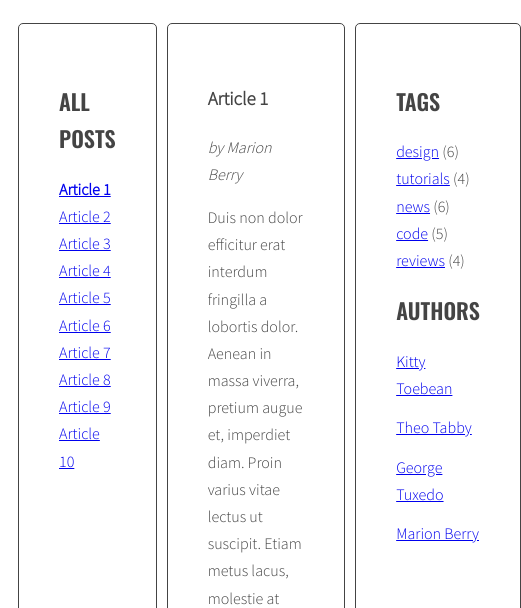
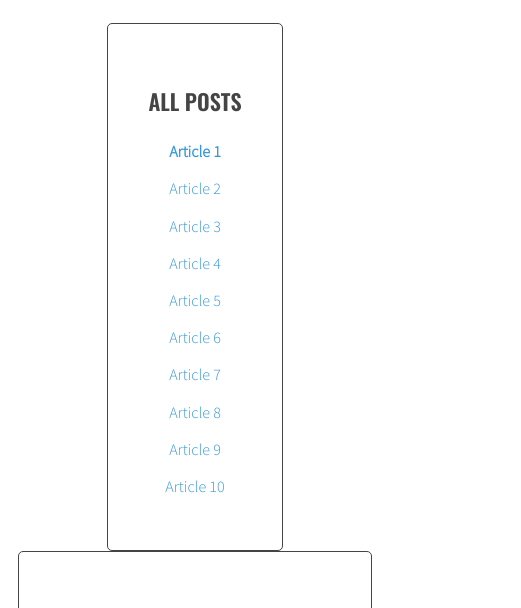
Before and after one commit to rafaraf75/javascript-blog, a website: page index.html in a window 390 px wide. Both pictures are taken after a click on the link "Article 1". Shown: the part 220-828 px from the top of the page, 521 px wide, since content can reach past the window. Drawn offline with nearby package versions, Linux system fonts and the light colour scheme.

Commit message:
Updated styles in SCSS and CSS for better layout and transitions.

```diff
--- /dev/null
+++ b/eslint.config.js
@@ -0,0 +1,22 @@
+export default [
+  {
+    files: ["**/*.js"],
+    languageOptions: {
+      globals: {
+        browser: true, // Zmienna globalna dla środowiska przeglądarki
+        node: true, // Zmienna globalna dla środowiska Node.js
+        es6: true // Ustawienie dla ES6
+      }
+    },
+    rules: {
+      "semi": ["error", "always"], // Wymusza średniki
+      "quotes": ["error", "double"], // Wymusza podwójne cudzysłowy
+      "no-var": "error", // Blokuje użycie var
+      "prefer-const": "error", // Zaleca używanie const
+      "eqeqeq": ["error", "always"], // Wymusza użycie ===
+      "curly": ["error", "all"], // Wymusza używanie klamr
+      "no-unused-vars": "warn", // Ostrzeżenie dla nieużywanych zmiennych
+      "no-console": "off" // Możesz wyłączyć ostrzeżenie dla console.log
+    }
+  }
+];
--- a/js/script.js
+++ b/js/script.js
@@ -1,26 +1,26 @@
-'use strict';
+"use strict";
 
 //Opcje
-const optArticleSelector = '.post',
-    optTitleSelector = '.post-title',
-    optTitleListSelector = '.titles',
-    optArticleTagsSelector = '.post-tags a',
-    optArticleAuthorSelector = '.post-author',
-    optSidebarAuthorSelector = '.authors a';
+const optArticleSelector = ".post",
+    optTitleSelector = ".post-title",
+    optTitleListSelector = ".titles",
+    optArticleTagsSelector = ".post-tags a",
+    optArticleAuthorSelector = ".post-author",
+    optSidebarAuthorSelector = ".authors a";
 
 // Funkcja do generowania listy tytułów artykułów
 function generateTitleLinks() {
     const titleList = document.querySelector(optTitleListSelector);
-    titleList.innerHTML = '';
+    titleList.innerHTML = "";
 
 //Pobranie wszystkich artykułów
     const articles = document.querySelectorAll(optArticleSelector);
-    let html = '';
+    let html = "";
 
 //Pętla po wszystkich artykułach
-    for (let article of articles) {
+    for (const article of articles) {
         //Pobranie id artykułu
-        const articleId = article.getAttribute('id');
+        const articleId = article.getAttribute("id");
 
         //Pobranie tytułu artykułu
         const articleTitle = article.querySelector(optTitleSelector).innerHTML;
@@ -35,8 +35,8 @@ function generateTitleLinks() {
 
     // Dodanie nasłuchiwania na kliknięcia w tytuły
     const links = document.querySelectorAll(`${optTitleListSelector} a`);
-    for (let link of links) {
-    link.addEventListener('click', handleTitleClick);
+    for (const link of links) {
+    link.addEventListener("click", handleTitleClick);
     }
 }
 
@@ -46,35 +46,35 @@ function handleTitleClick(event) {
 
     // Usunięcie klasy active ze wszystkich artykułów i linków
     const activeArticles = document.querySelectorAll(`${optArticleSelector}.active`);
-    for (let activeArticle of activeArticles) {
-    activeArticle.classList.remove('active');
+    for (const activeArticle of activeArticles) {
+    activeArticle.classList.remove("active");
     }
 
     const activeLinks = document.querySelectorAll(`${optTitleListSelector} a.active`);
-    for (let activeLink of activeLinks) {
-    activeLink.classList.remove('active');
+    for (const activeLink of activeLinks) {
+    activeLink.classList.remove("active");
     }
 
     // Dodanie klasy active do klikniętego linku
     const clickedElement = event.currentTarget;
-    clickedElement.classList.add('active');
+    clickedElement.classList.add("active");
 
     // Wyświetlenie powiązanego artykułu
-    const articleSelector = clickedElement.getAttribute('href');
+    const articleSelector = clickedElement.getAttribute("href");
     const targetArticle = document.querySelector(articleSelector);
-    targetArticle.classList.add('active');
+    targetArticle.classList.add("active");
 }
 
 // Funkcja do generowania listy tagów
 function generateTags() {
     // Znalezienie wszystkich artykułów
     const articles = document.querySelectorAll(optArticleSelector);
-    let allTags = {};
+    const allTags = {};
 
     // Dla każdego artykułu
-    for (let article of articles) {
+    for (const article of articles) {
         const articleTags = article.querySelectorAll(optArticleTagsSelector);
-        for (let tag of articleTags) {
+        for (const tag of articleTags) {
             const tagText = tag.innerHTML;
 
             if (!allTags[tagText]) {
@@ -86,11 +86,11 @@ function generateTags() {
     }
 
         // Wstawianie tagów do sidebaru
-        const tagList = document.querySelector('.tags');
-        tagList.innerHTML = '';
+        const tagList = document.querySelector(".tags");
+        tagList.innerHTML = "";
 
         // Dla każdego tagu
-        for (let tag in allTags) {
+        for (const tag in allTags) {
             // Wygenerowanie kodu HTML linku
             const tagHTML = `<li><a href="#" class="tag-link">${tag}</a> <span>(${allTags[tag]})</span></li>`;
             tagList.innerHTML += tagHTML;
@@ -107,11 +107,11 @@ function handleTagClick(event) {
     const clickedElement = event.currentTarget;
     const tag = clickedElement.innerHTML.trim();
 
-    console.log('Tag clicked:', tag);
+    console.log("Tag clicked:", tag);
 
     // Usunięcie klasy active ze wszystkich artykułów
     const activeArticles = document.querySelectorAll(`${optArticleSelector}.active`);
-    activeArticles.forEach(article => article.classList.remove('active'));
+    activeArticles.forEach(article => article.classList.remove("active"));
 
     // Przefiltrowanie artykułów po tagach
     const articles = document.querySelectorAll(optArticleSelector);
@@ -124,17 +124,17 @@ function handleTagClick(event) {
             }
         });
         if (hasTag) {
-            article.classList.add('active');
+            article.classList.add("active");
         }
     });
 }
 
 // Funkcja do dodania nasłuchiwania na kliknięcia w tagi
 function addClickListenersToTags() {
-    const tagLinks = document.querySelectorAll('.tag-link');
+    const tagLinks = document.querySelectorAll(".tag-link");
     console.log(`Found ${tagLinks.length} tag links`);
-    for (let tagLink of tagLinks) {
-        tagLink.addEventListener('click', handleTagClick);
+    for (const tagLink of tagLinks) {
+        tagLink.addEventListener("click", handleTagClick);
     }
 }
 
@@ -145,22 +145,22 @@ function handleAuthorClick(event) {
     const clickedElement = event.currentTarget;
     const author = clickedElement.textContent.trim();
 
-    console.log('Author clicked:', author);
+    console.log("Author clicked:", author);
 
     // Usunięcie klasy active ze wszystkich artykułów
     const activeArticles = document.querySelectorAll(`${optArticleSelector}.active`);
-    activeArticles.forEach(article => article.classList.remove('active'));
+    activeArticles.forEach(article => article.classList.remove("active"));
 
     // Przefiltrowanie artykułów po autorze
     const articles = document.querySelectorAll(optArticleSelector);
     let foundArticle = false;
 
     articles.forEach(article => {
-        const articleAuthor = article.querySelector(optArticleAuthorSelector).textContent.trim().replace('by ', '');
-        console.log('Comparing:', articleAuthor, 'with', author);
+        const articleAuthor = article.querySelector(optArticleAuthorSelector).textContent.trim().replace("by ", "");
+        console.log("Comparing:", articleAuthor, "with", author);
 
         if (articleAuthor === author) {
-            article.classList.add('active');
+            article.classList.add("active");
             foundArticle = true;
         }
     });
@@ -175,13 +175,13 @@ function addClickListenersToAuthors() {
     const authorLinks = document.querySelectorAll(optSidebarAuthorSelector);
     console.log(`Found ${authorLinks.length} author links`);
 
-    for (let authorLink of authorLinks) {
-        authorLink.addEventListener('click', handleAuthorClick);
+    for (const authorLink of authorLinks) {
+        authorLink.addEventListener("click", handleAuthorClick);
     }
 }
 
 // Uruchomienie funkcji po załadowaniu DOM
-document.addEventListener('DOMContentLoaded', function() {
+document.addEventListener("DOMContentLoaded", function() {
     generateTitleLinks();
     generateTags();
     addClickListenersToAuthors();
--- a/scss/style.scss
+++ b/scss/style.scss
@@ -95,10 +95,17 @@ body {
 
 /* Post */
 .post {
-  display: none;
+    opacity: 0;
+    transition: opacity 0.6s ease-in-out;
+    position: relative;
+    width: 100%;
+    z-index: 1;
+    display: none;
 }
 .post.active {
     display: block;
+    z-index: 10;
+    opacity: 1;
 }
 
 
@@ -112,3 +119,36 @@ body {
     margin: 0 10px 0 0;
   }
 }
+
+/* Ulepszenie wyglądu linków */
+.titles a, .tags a, .authors a {
+    text-decoration: none;
+    color: #3498db;
+    transition: color 0.3s ease-in-out;
+}
+
+.titles a:hover, .tags a:hover, .authors a:hover {
+    color: #e74c3c;
+}
+
+/* Lepsza estetyka dla list */
+.titles li, .tags li, .authors li {
+    margin-bottom: 10px;
+    list-style: none;
+}
+
+/* Dostosowanie do urządzeń mobilnych */
+@media screen and (max-width: 768px) {
+    .titles, .tags, .authors {
+        text-align: center;
+    }
+
+    .wrapper {
+        flex-direction: column;
+        align-items: center;
+    }
+
+    .post {
+        width: 100%;
+    }
+}
```
Also changed, not shown: package.json (+5 -2 lines), css/style.css, 2 other files.
